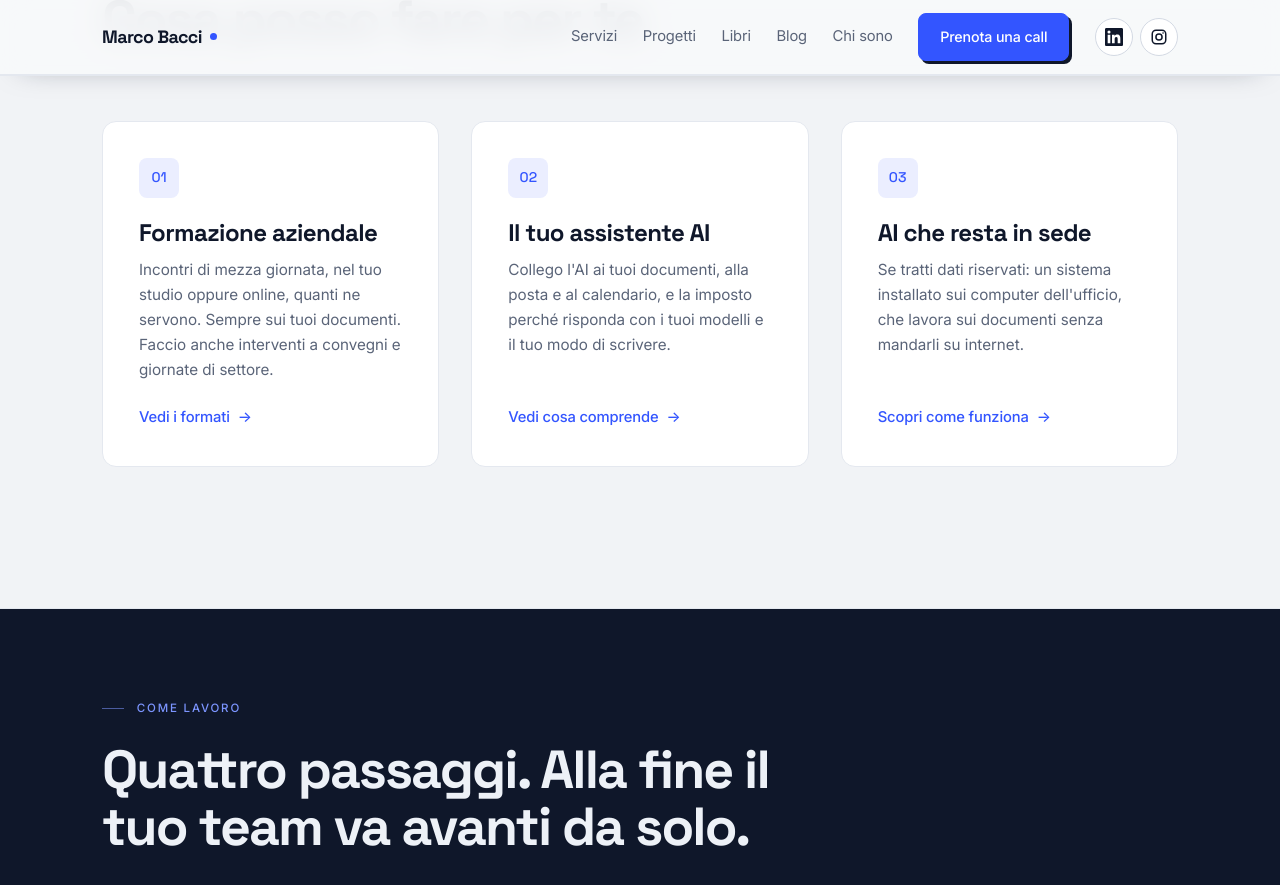
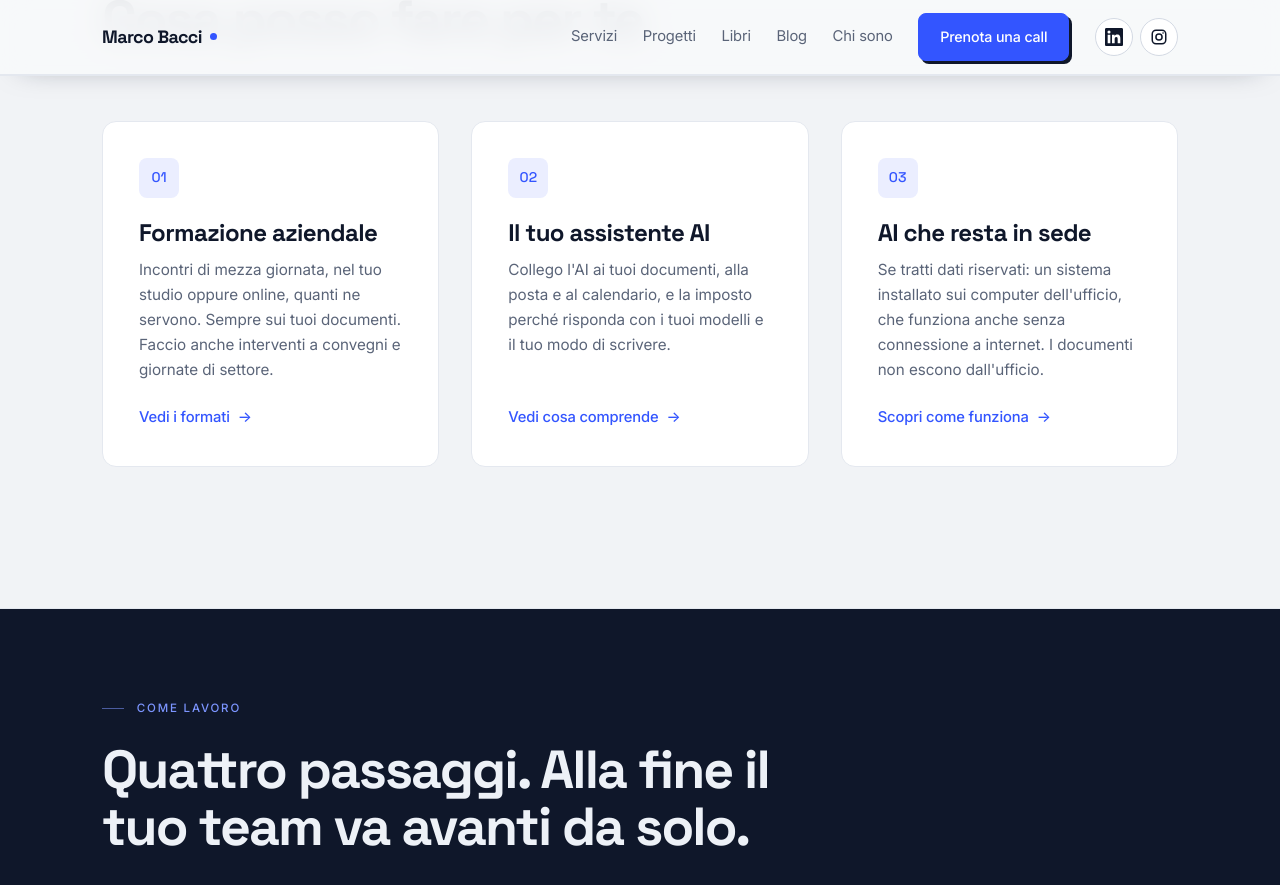
Before and after one commit to marcobacciwork/marcobacciwork.github.io, a Jekyll site: the page built from index.html, in a window 1280 px wide and 900 px high, scrolled down 2028 px. Shown: the top 885 px of the window. Built offline with Jekyll 4.4.1, drawn with Linux system fonts in a browser that asks for light colours.

Commit message:
AI in sede: specificato che funziona anche senza internet
Co-Authored-By: Claude Opus 5.5 <noreply@anthropic.com>
Claude-Session: https://claude.ai/code/session_01WnbBXjyNmEFbqJADkDqEYq

```diff
--- a/index.html
+++ b/index.html
@@ -85,7 +85,7 @@ description: "Formazione e consulenza sull'intelligenza artificiale per studi pr
       <a class="card" href="{{ '/servizi/#locale' | relative_url }}">
         <span class="card-mark" aria-hidden="true">03</span>
         <h3>AI che resta in sede</h3>
-        <p>Se tratti dati riservati: un sistema installato sui computer dell'ufficio, che lavora sui documenti senza mandarli su internet.</p>
+        <p>Se tratti dati riservati: un sistema installato sui computer dell'ufficio, che funziona anche senza connessione a internet. I documenti non escono dall'ufficio.</p>
         <span class="link-arrow">Scopri come funziona</span>
       </a>
 
--- a/servizi.html
+++ b/servizi.html
@@ -132,7 +132,8 @@ description: "Formazione e consulenza sull'intelligenza artificiale: corsi a mez
     <div>
       <p class="lead" style="max-width:58ch;margin-bottom:2rem">
         Se tratti dati riservati c'è un'alternativa ai servizi online: un sistema installato
-        su un computer dell'ufficio, che lavora sui documenti senza che nulla esca dalla tua rete.
+        su un computer dell'ufficio, che funziona anche senza connessione a internet.
+        I documenti vengono elaborati lì e non escono dall'ufficio.
       </p>
 
       <ul class="ticks" style="margin-bottom:2rem">
```
